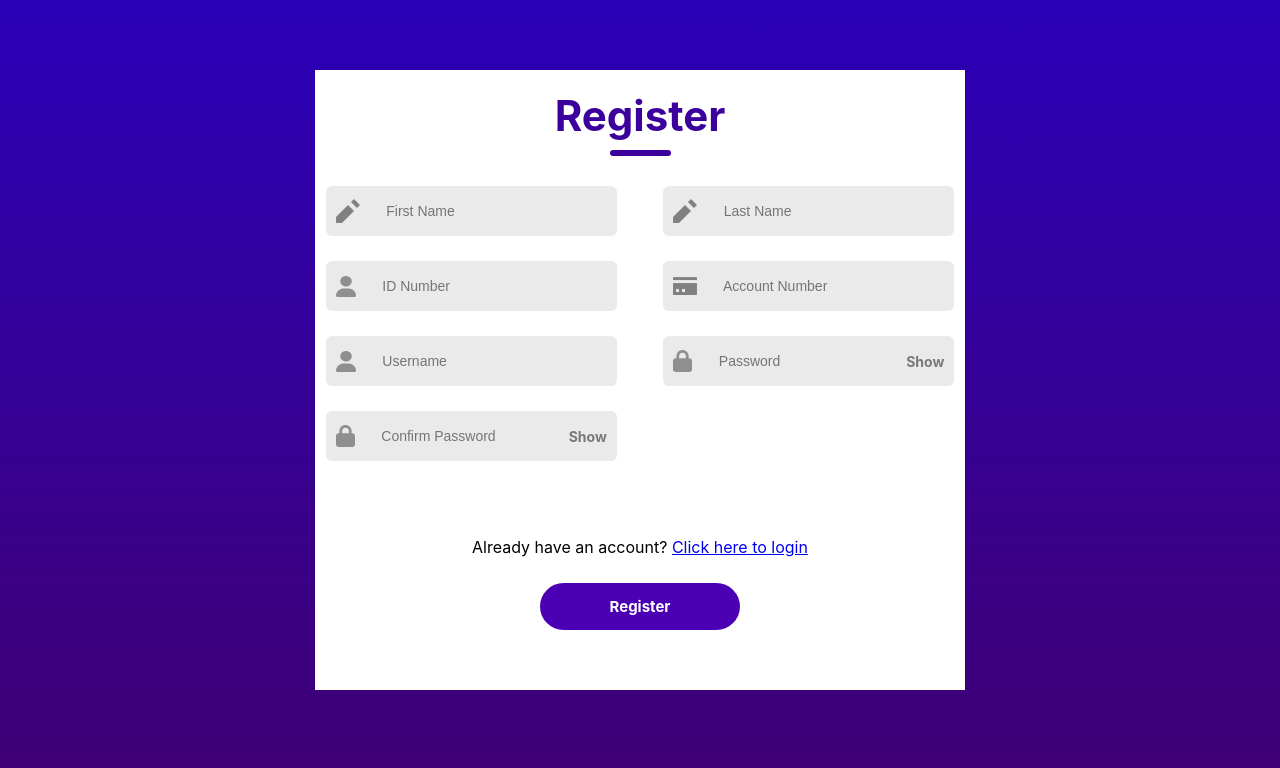
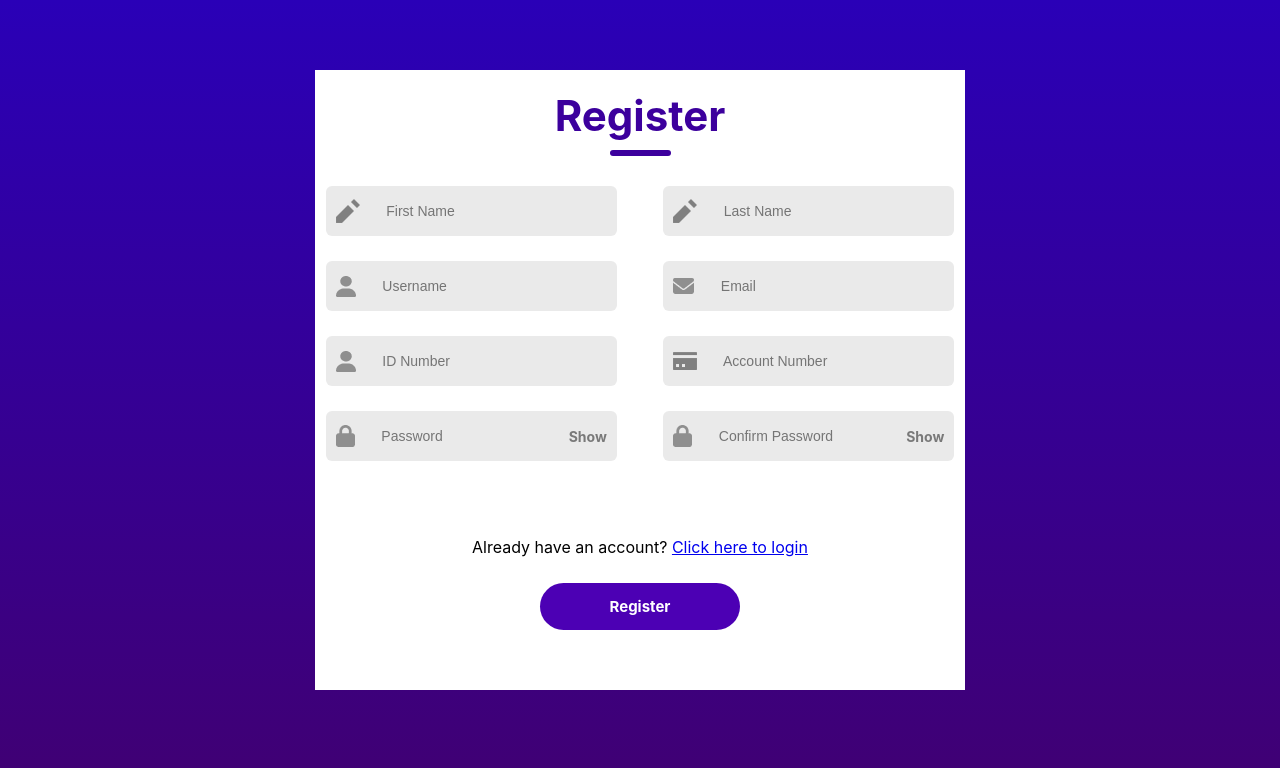
Before and after one commit to EthanSchoonbee/ADPS_POE, a React (Create React App) app in the folder frontend/: page /Register in a window 1280 px wide. Shown: the top 768 px of the page. Built offline with nearby package versions, Linux system fonts and the light colour scheme.

Commit message:
Update Register.js
Added email input to registration

```diff
--- a/frontend/src/Components/Register/Register.js
+++ b/frontend/src/Components/Register/Register.js
@@ -12,8 +12,11 @@ import user_icon from '../Assets/person.png'
 import password_icon from '../Assets/password.png'
 import pencil_icon from '../Assets/pencil.png'
 import card_icon from '../Assets/card.png'
+import email_icon from '../Assets/email.png'
+
 
 const Register = () => {
+
     // State to handle visibility for both password fields
     const [showPassword, setShowPassword] = useState(false);
     const [showConfirmPassword, setShowConfirmPassword] = useState(false);
@@ -46,17 +49,22 @@ const Register = () => {
 
                 <div className="registerInput">
                     <img src={user_icon} alt="" />
+                    <input type="username" placeholder="   Username" />
+                </div>
+
+                <div className="registerInput">
+                    <img src={email_icon} alt="" />
+                    <input type="email" placeholder="   Email" />
+                </div>
+
+                <div className="registerInput">
+                    <img src={user_icon} alt="" />
                     <input type="text" placeholder="   ID Number" />
                 </div>
 
                 <div className="registerInput">
                     <img src={card_icon} alt="" />
                     <input type="text" placeholder="   Account Number" />
-                </div>
-
-                <div className="registerInput">
-                    <img src={user_icon} alt="" />
-                    <input type="username" placeholder="   Username" />
                 </div>
 
                 <div className="registerInput">
```
